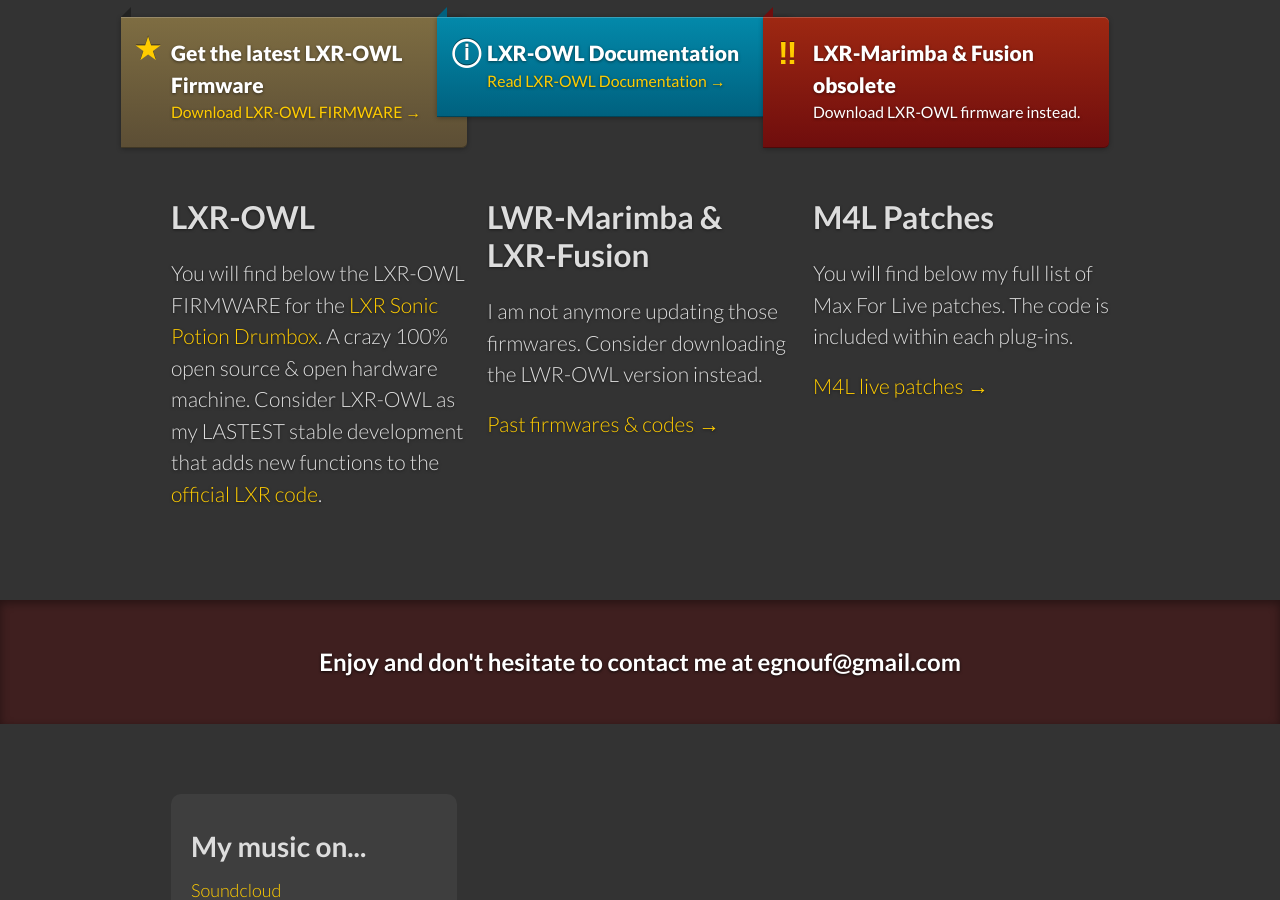
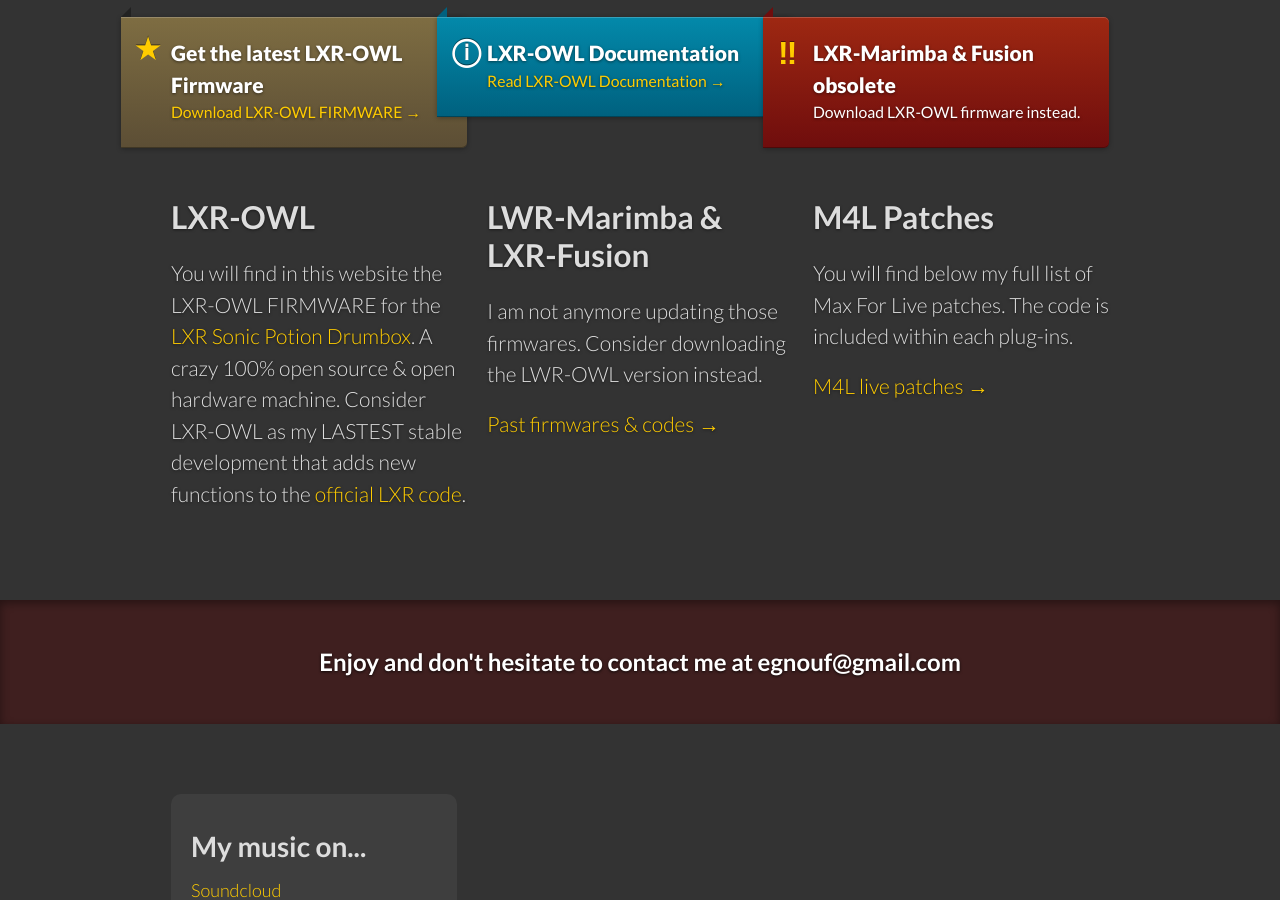
Before and after one commit to smaolab/github.io, a Jekyll site: the page built from index.html, in a window 1280 px wide and 900 px high, scrolled down 394 px. Built offline with Jekyll 4.4.1, drawn with Linux system fonts in a browser that asks for light colours.

Commit message:
doc link updated

```diff
--- a/index.html
+++ b/index.html
@@ -21,7 +21,7 @@
 <div class="unit one-third">
 <div class="note info">
   <h5>LXR-OWL Documentation</h5>
-  <p><a href="https://github.com/smaolab/LXR-OWL/readme.md">Read LXR-OWL Documentation &rarr;</a></p>
+  <p><a href="https://github.com/smaolab/LXR-OWL/blob/master/README.md">Read LXR-OWL Documentation &rarr;</a></p>
 </div>
 </div>
 <div class="unit one-third">
@@ -37,7 +37,7 @@
     <div class="unit one-third">
       <h2>LXR-OWL</h2>
       <p>
-        You will find below the LXR-OWL FIRMWARE for the <a href="http://www.sonic-potions.com/">LXR Sonic Potion Drumbox</a>. A crazy 100% open source & open hardware machine. Consider LXR-OWL as my LASTEST stable development that adds new functions to the <a href="https://github.com/sonicpotions">official LXR code</a>.
+        You will find in this website the LXR-OWL FIRMWARE for the <a href="http://www.sonic-potions.com/">LXR Sonic Potion Drumbox</a>. A crazy 100% open source & open hardware machine. Consider LXR-OWL as my LASTEST stable development that adds new functions to the <a href="https://github.com/sonicpotions">official LXR code</a>.
       </p>
     </div>
     <div class="unit one-third">
```
